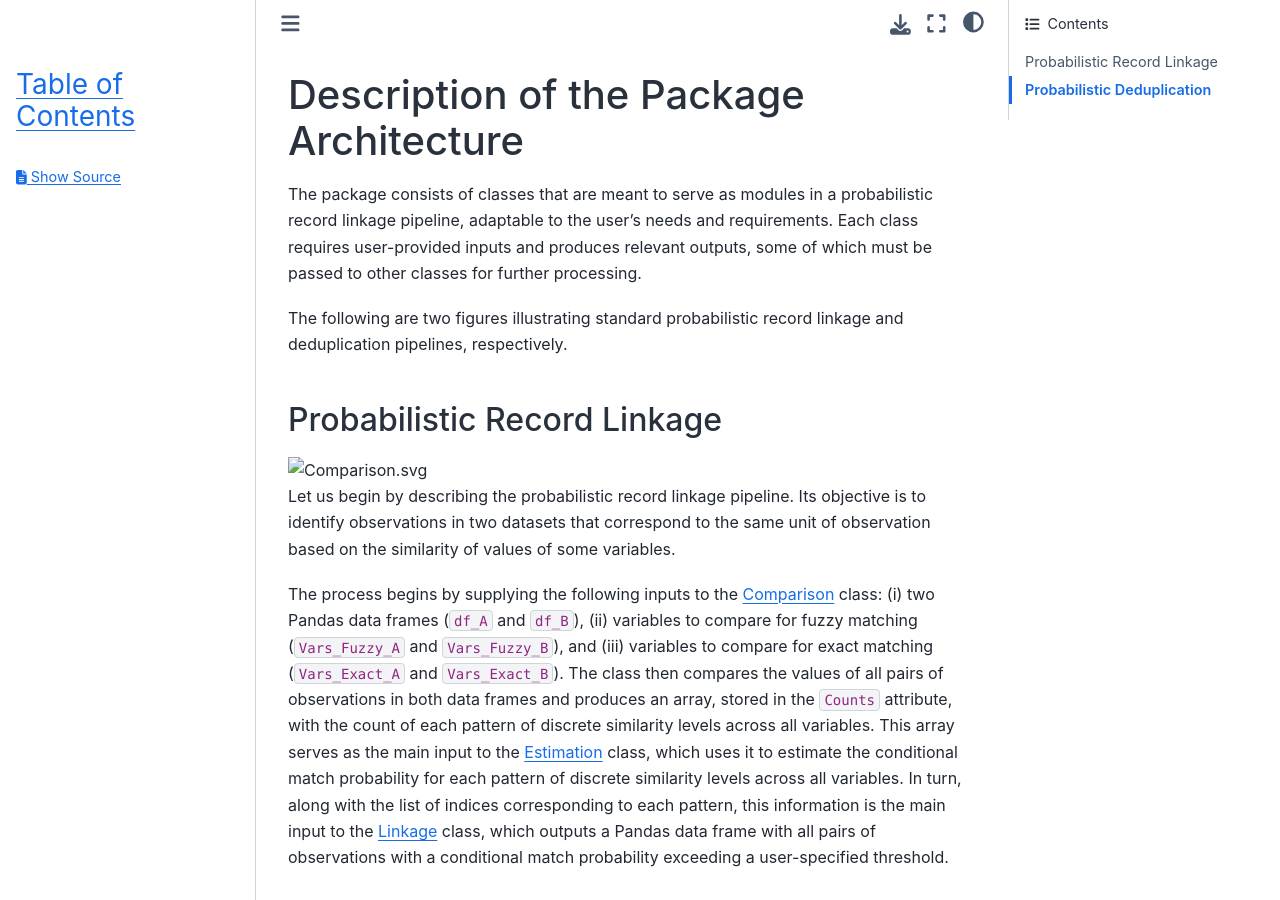
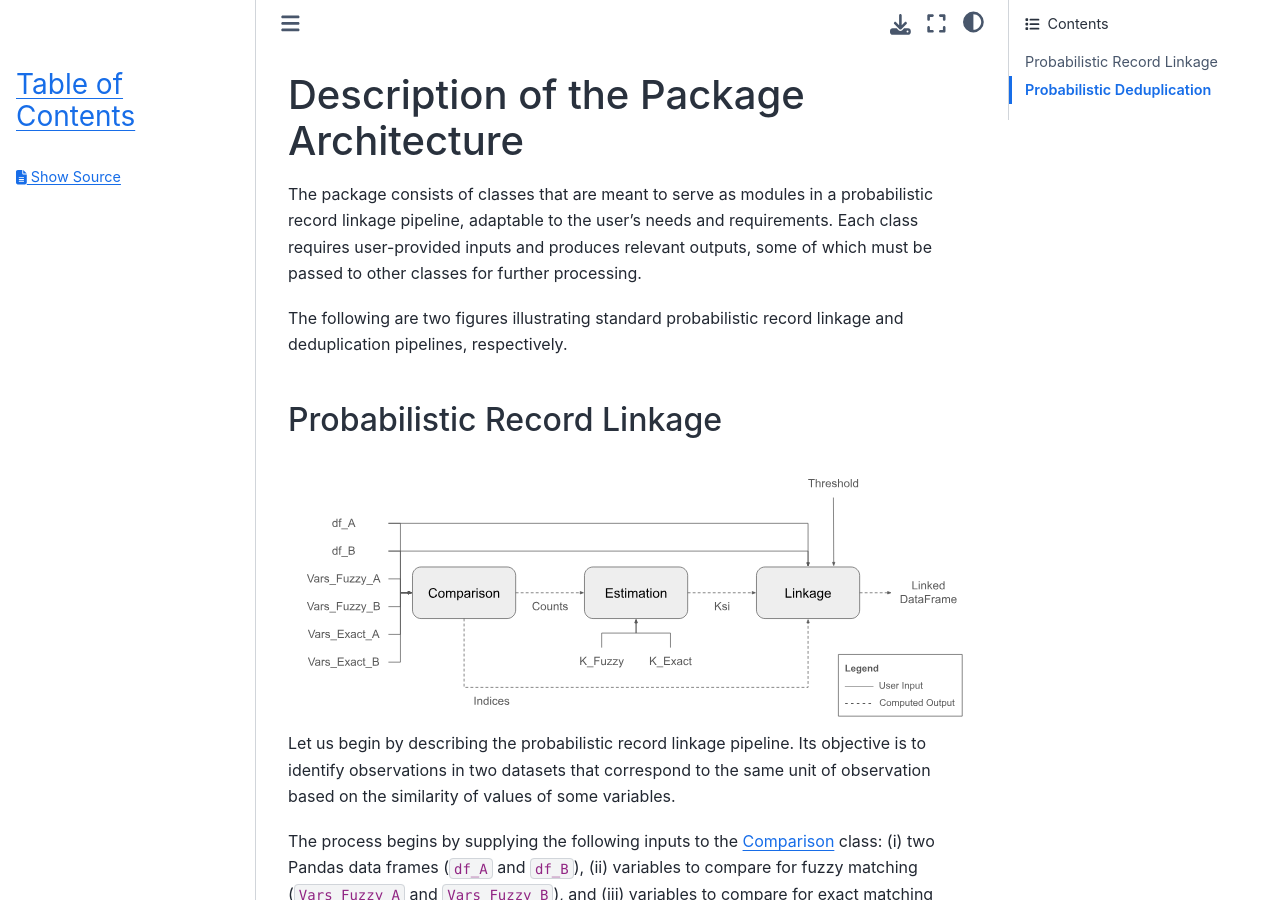
Before and after one commit to jacobmorrier/fast-er, a Sphinx documentation site: the page built from docs/source/architecture.rst, in a window 1280 px wide and 900 px high. Built offline with Sphinx 7.4.7 and the Sphinx Book theme 1.1.4, drawn with Linux system fonts in a browser that asks for light colours; pages that are not in the unit, such as notebooks, are missing from menus.

Commit message:
Update architecture.rst

```diff
--- a/docs/source/architecture.rst
+++ b/docs/source/architecture.rst
@@ -8,7 +8,7 @@ The following are two figures illustrating standard probabilistic record linkage
 Probabilistic Record Linkage
 ----------------------------
 
-.. image:: Comparison.svg
+.. image:: images/Comparison.svg
 
 Let us begin by describing the probabilistic record linkage pipeline. Its objective is to identify observations in two datasets that correspond to the same unit of observation based on the similarity of values of some variables.
 
```
Also changed, not shown: other parts of docs/source/architecture.rst (+2 -0 lines).
